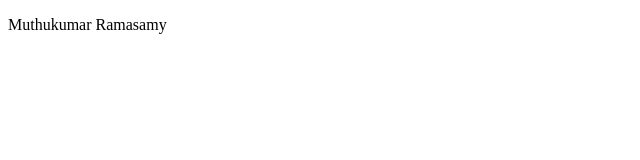
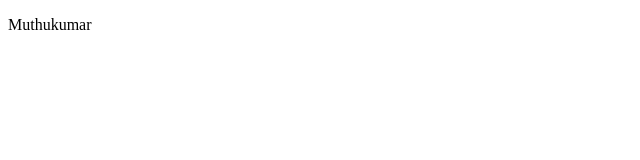
Before and after one commit to rammuthukumar1512/cheprac, a plain HTML site: page index.html in a window 1280 px wide. Shown: the full height of the page, 0-640 px from the left. Drawn offline with Linux system fonts and the light colour scheme.

Commit message:
remove name

```diff
--- a/index.html
+++ b/index.html
@@ -6,6 +6,6 @@
     <title>Document</title>
 </head>
 <body>
-    <p>Muthukumar Ramasamy</p>
+    <p>Muthukumar</p>
 </body>
 </html>
```
